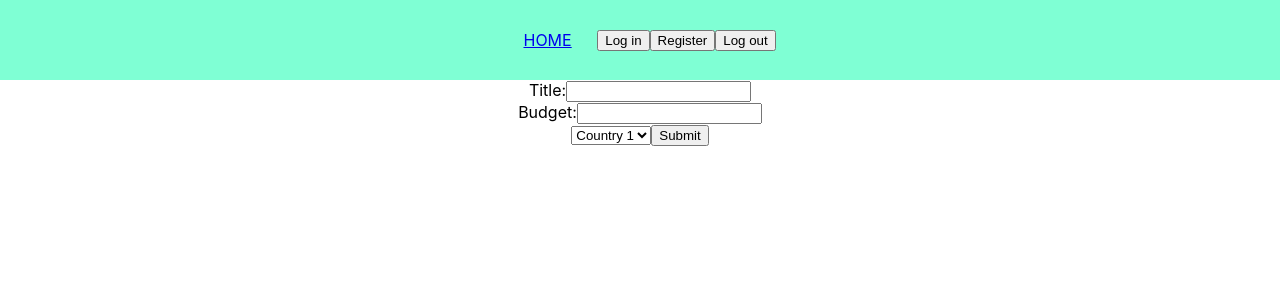
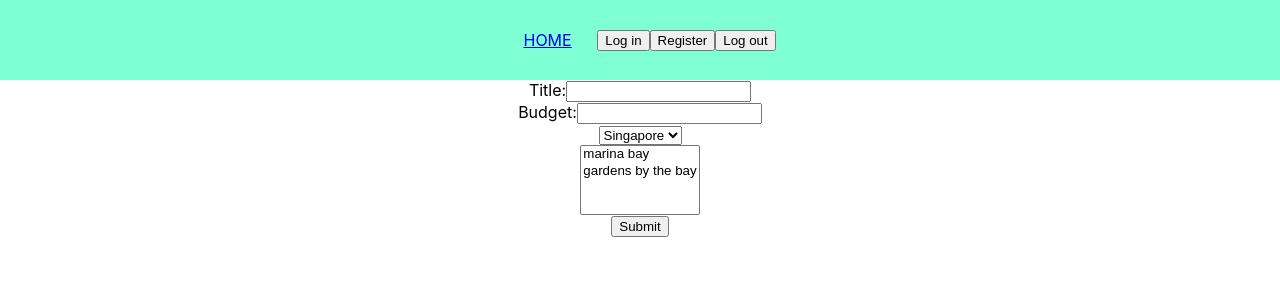
Before and after one commit to R-Ramana/DBS-Techtrek-21, a React (Create React App) app in the folder dbs-21/: page / in a window 1280 px wide. Shown: the top 300 px of the page. Built offline with nearby package versions, Linux system fonts and the light colour scheme.

Commit message:
added sample data for select

```diff
--- a/dbs-21/src/Dashboard/CreateIt.jsx
+++ b/dbs-21/src/Dashboard/CreateIt.jsx
@@ -1,17 +1,31 @@
 import React, {useState} from 'react';
+import {countries, destinations} from './testData.js'
 
 const CreateIt=()=>{
     const [itData, setItData] = useState({
         'country_id':'',
         'budget':'',
-        'title':''
+        'title':'',
       });
+
+    const [destination, setDestinations]= useState([]);
 
       const handleChange = (e) => {
         const { name, value } = e.target;
         const parsedValue = name === 'budget' ? parseFloat(value) : value;
         setItData({ ...itData, [name]: parsedValue });
       };
+
+      const handleDestionation = (e)=>{
+        const { value } = e.target;
+        setDestinations((prevSelected) => {
+            if (prevSelected.includes(value)) {
+                return prevSelected.filter((item) => item !== value);
+            } else {
+             return [...prevSelected, value];
+            }
+            });
+      }
 
       const handleSubmit = async (e) => {
         e.preventDefault();
@@ -52,10 +66,19 @@ const CreateIt=()=>{
           </label>
           <br />
           <select name='country_id' value={itData.country_id} onChange={handleChange}>
-            <option name='country_id' value='1'>Country 1</option>
-            <option name='country_id' value='2'>Country 2</option>
+            {countries.map((c)=>(
+                <option key={c.country_id} value={c.country_id}>{c.name}</option>
+            ))}
           </select>
-
+          <br />
+          <select multiple name='destination' value={destination} onChange={handleDestionation}>
+            {destinations.map((d) => (
+                <option key={d.id} value={d.id}>
+                {d.name}
+             </option>
+             ))}
+          </select>
+          <br/>
           <button type="submit">Submit</button>
         </form>
       );
--- /dev/null
+++ b/dbs-21/src/Dashboard/testData.js
@@ -0,0 +1,9 @@
+export const countries =[{
+    country_id:1,
+    name: 'Singapore'
+}, {country_id:2, name:'China'}]
+
+export const destinations = [{
+    id:1, country_id:1, cost:50, name:"marina bay", notes:'hotel'
+}, {id:2, country_id:1, cost:30, name:"gardens by the bay", notes:'garden'}
+]
```
